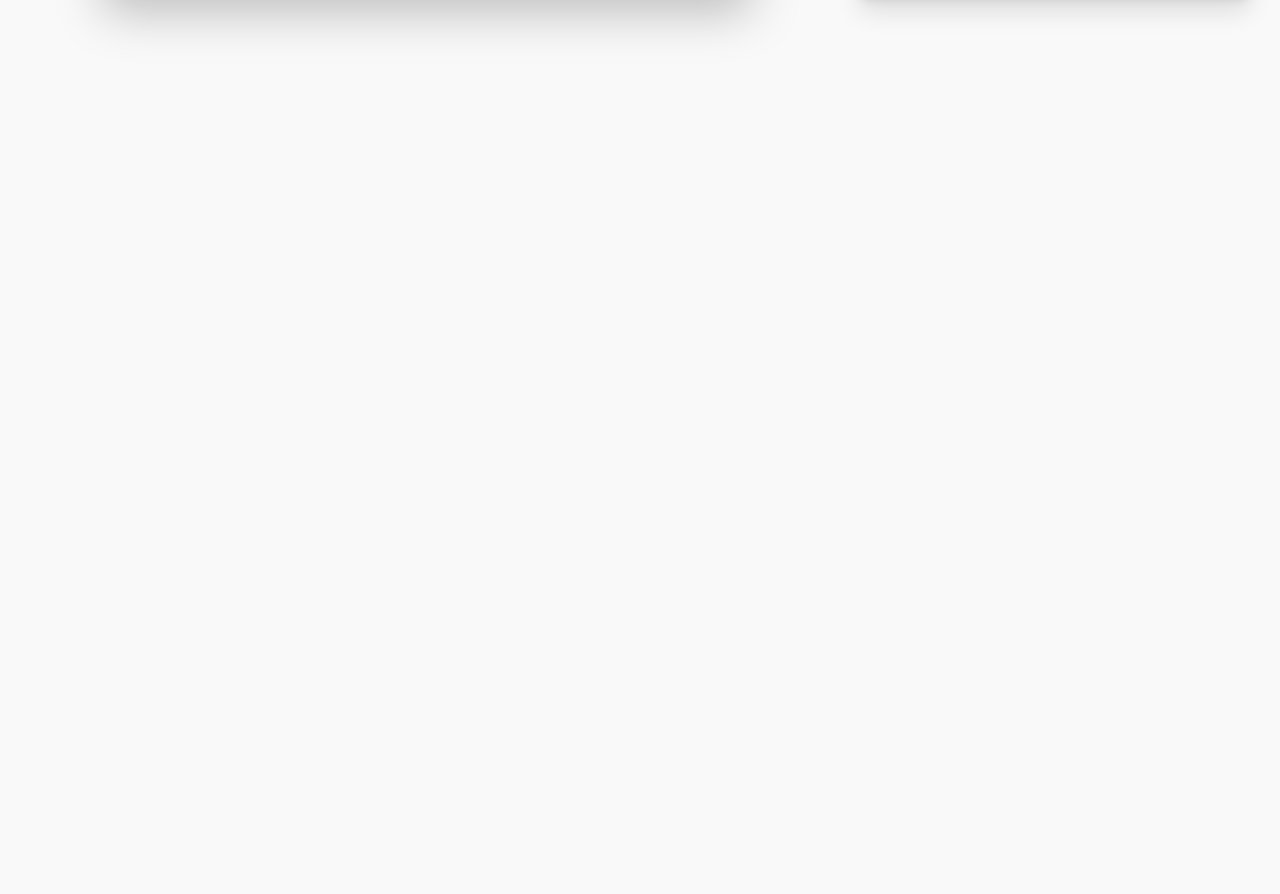
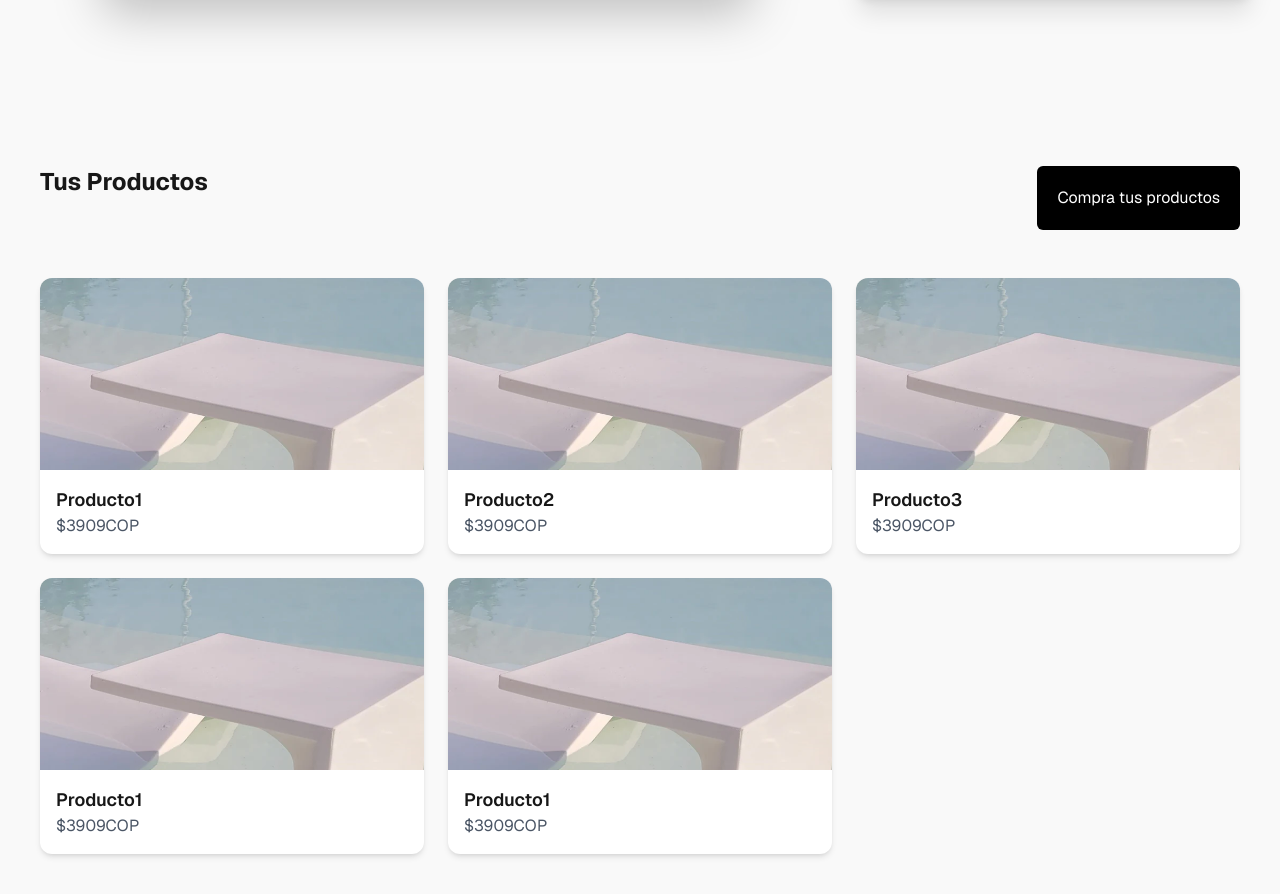
Before and after one commit to IngenieroJosser/chocomarket__frontend, a Next.js app: page / in a window 1280 px wide. Shown: the part 971-1865 px from the top of the page. Before the commit the page ends 1065 px from the top, so only its background shows below. Built offline with nearby package versions, Linux system fonts and the light colour scheme.

Commit message:
feat(component): product component, and placing the scroll color in the header

```diff
--- a/src/app/page.tsx
+++ b/src/app/page.tsx
@@ -1,11 +1,13 @@
 import Header from "@/components/ui/home/Header";
 import Presentation from "@/components/ui/home/Presentation";
+import MainProduct from "@/components/ui/home/MainProduct";
 
 export default function Home() {
   return (
     <>
       <Header />
       <Presentation />
+      <MainProduct />
     </>
   );
 }
--- a/src/components/ui/home/Header.tsx
+++ b/src/components/ui/home/Header.tsx
@@ -9,6 +9,7 @@ const Header = () => {
   const [isMenuOpen, setIsMenuOpen] = useState(false);
   const [moneyCountry, setMoneyCountry] = useState<string>('cop');
   const [isDark, setIsDark] = useState(false);
+  const [scrolled, setScrolled] = useState(false);
 
   const optionsLanguage = [
     { label: "ES", value: "es" },
@@ -31,6 +32,19 @@ const Header = () => {
     }
   }, []);
 
+  useEffect(() => {
+    const handleScroll = () => {
+      const offset = window.scrollY;
+      setScrolled(offset > 20); // Cambia 20 por el número de píxeles que quieras
+    };
+
+    window.addEventListener("scroll", handleScroll);
+
+    return () => {
+      window.removeEventListener("scroll", handleScroll);
+    };
+  }, []);
+
   const toggleDarkMode = () => {
     const newMode = !isDark;
     setIsDark(newMode);
@@ -39,7 +53,9 @@ const Header = () => {
   };
 
   return (
-    <header className="bg-[#F9F9F9] flex items-center justify-between p-6 border-b fixed top-0 w-full z-50 border-black px-4 md:px-14">
+    <header className={`flex items-center justify-between p-6 border-b fixed top-0 w-full z-50 border-black px-4 md:px-14 transition-colors duration-300 ${
+      scrolled ? 'bg-[rgba(255,255,255,.7)]' : 'bg-transparent'
+    }`}>
       {/* Logo */}
       <Link href="/" className="flex-shrink-0">
         <Image
--- /dev/null
+++ b/src/components/ui/home/MainProduct.tsx
@@ -0,0 +1,72 @@
+import Link from "next/link";
+
+const MainProduct = () => {
+  const productGrid = [
+    {
+      img: "/presentation-img5.webp",
+      name: "Producto1",
+      price: `$3909COP`,
+    },
+    {
+      img: "/presentation-img5.webp",
+      name: "Producto2",
+      price: `$3909COP`,
+    },
+    {
+      img: "/presentation-img5.webp",
+      name: "Producto3",
+      price: `$3909COP`,
+    },
+    {
+      img: "/presentation-img5.webp",
+      name: "Producto1",
+      price: `$3909COP`,
+    },
+    {
+      img: "/presentation-img5.webp",
+      name: "Producto1",
+      price: `$3909COP`,
+    },
+  ];
+
+  return (
+    <section className="p-10 mt-10">
+      <div className="flex flex-col my-[2em] md:flex-row md:justify-between gap-4 md:gap-8 mb-3.5">
+        <h3 className="text-2xl font-bold mb-2 md:mb-0">Tus Productos</h3>
+        <Link
+          href="/shop"
+          className="bg-black rounded-md px-5 py-5 text-white text-center md:text-left transition-all ease-in-out hover:bg-gray-900"
+        >
+          Compra tus productos
+        </Link>
+      </div>
+
+      <div className="mt-12 grid grid-cols-1 sm:grid-cols-2 md:grid-cols-3 gap-6">
+        {productGrid.map((product, index) => (
+          <div
+            key={index}
+            className="bg-white relative group rounded-xl shadow-md overflow-hidden hover:shadow-lg transition-shadow"
+          >
+            <div className="relative group">
+              <img
+                src={product.img}
+                alt={product.name}
+                className="w-full h-48 object-cover"
+              />
+              {/* Botón al hacer hover */}
+              <button className="cursor-pointer absolute inset-0 flex items-center justify-center bg-[rgba(0,0,0,.6)] bg-opacity-50 text-white font-semibold opacity-0 group-hover:opacity-100 transition-opacity">
+                Vista previa
+              </button>
+            </div>
+            <div className="p-4">
+              <h3 className="text-lg font-semibold">{product.name}</h3>
+              <p className="text-gray-600">{product.price}</p>
+            </div>
+          </div>
+        ))}
+      </div>
+    </section>
+  );
+};
+
+export default MainProduct;
```
Also changed, not shown: src/components/ui/home/Presentation.tsx (+12 -12 lines).
